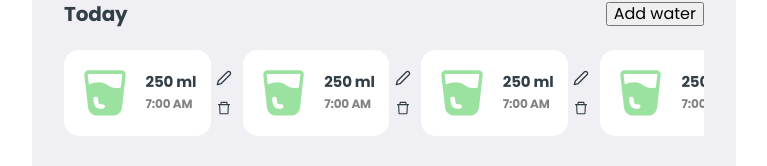
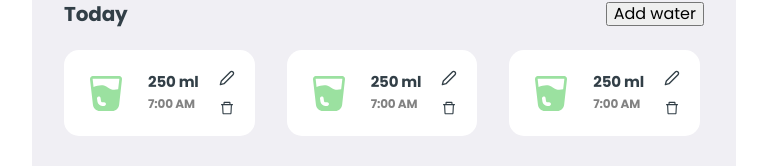
Before and after one commit to andrew-sistuk/WaterIn, a React (Vite) app: page /tracker in a window 1280 px wide. Shown: the part 622-788 px from the top of the page, without its empty margins (256-1023 px from the left). Built offline with nearby package versions, Linux system fonts and the light colour scheme; no server answers.

Commit message:
edit water item

```diff
--- a/package.json
+++ b/package.json
@@ -22,11 +22,11 @@
     "react-redux": "^9.1.2",
     "react-router-dom": "^6.25.1",
     "react-toastify": "^10.0.5",
-    "yup": "^1.4.0",
     "recharts": "^2.12.7",
     "redux-persist": "^6.0.0",
     "uuid": "^10.0.0",
-    "vite-plugin-svgr": "^4.2.0"
+    "vite-plugin-svgr": "^4.2.0",
+    "yup": "^1.4.0"
   },
   "devDependencies": {
     "@types/react": "^18.3.3",
--- a/src/components/WaterItem/WaterItem.jsx
+++ b/src/components/WaterItem/WaterItem.jsx
@@ -1,6 +1,6 @@
 import { FiEdit2 } from 'react-icons/fi';
 import { AiOutlineDelete } from 'react-icons/ai';
-// import { FaGlassWater } from 'react-icons/fa6';
+import Cap from '../../assets/icons/water-glass.svg?react';
 
 import css from './WaterItem.module.css';
 
@@ -13,25 +13,16 @@ const WaterItem = () => {
 
   return (
     <li className={css.item}>
-      {/* <div className={css.icon}> */}
-      <img className={css.iconMain} src="/waterin.svg" alt="" />
+      {/* <img className={css.iconMain} src="/waterin.svg" alt="" /> */}
+      <Cap className={css.iconMain} />
 
-      {/* <svg className={css.iconMain}>
-        <use href="/waterin.svg"></use>
-      </svg> */}
-      {/* <FaGlassWater className={css.iconMain} size="38" /> */}
-      {/* </div> */}
       <div className={css.wrapperData}>
         <p className={css.value}>{value} ml</p>
         <p className={css.time}>{time}</p>
       </div>
       <div className={css.wrapperBtn}>
-        {/* <div className={css.btnEdit}> */}
         <FiEdit2 className={css.btnIcon} size="14" />
-        {/* </div> */}
-        {/* <div className={css.btnDelete}> */}
         <AiOutlineDelete className={css.btnIcon} size="14" />
-        {/* </div> */}
       </div>
     </li>
   );
```
Also changed, not shown: src/assets/icons/water-glass.svg (added), 1 other file (tests, documents, lock files or other folders).
